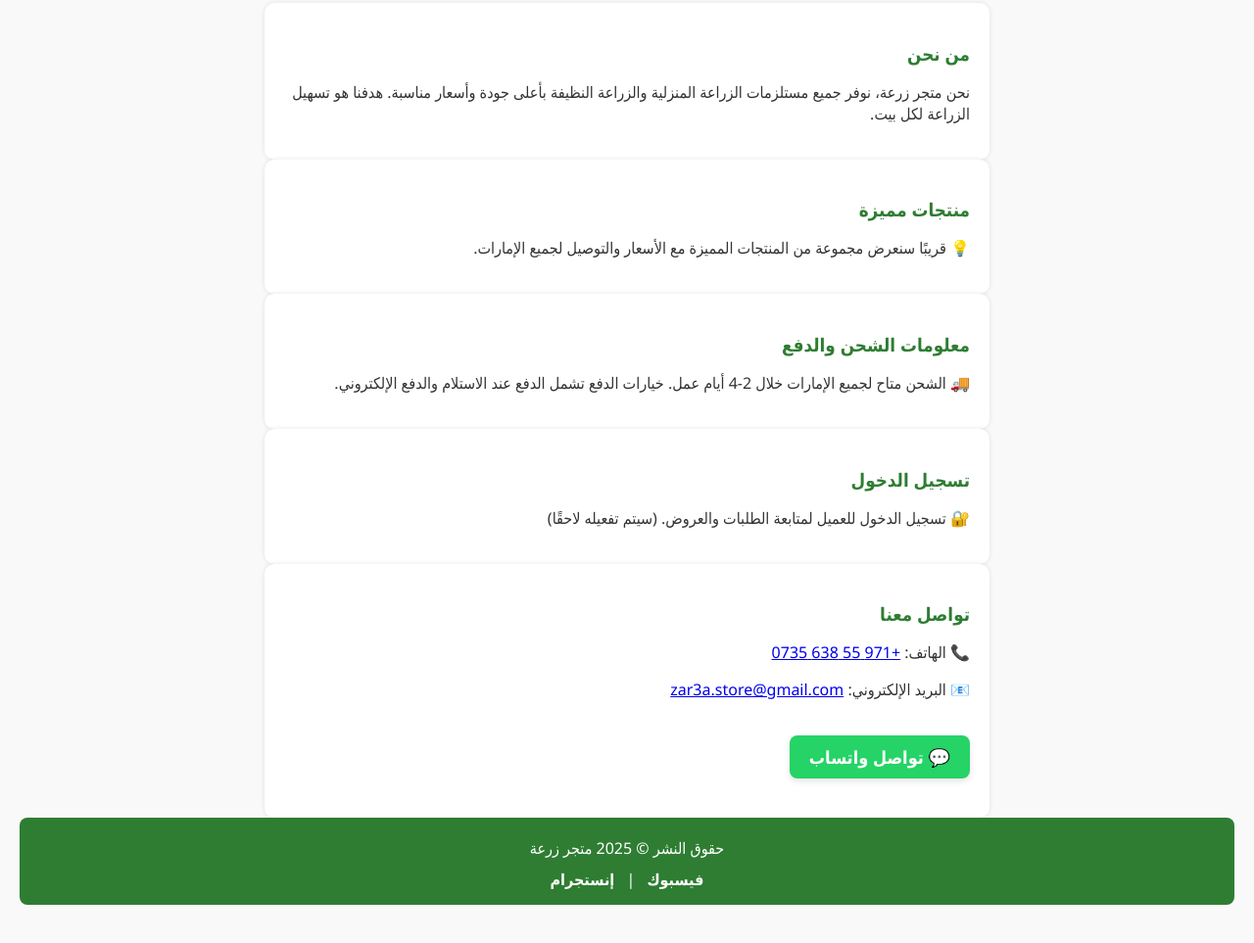
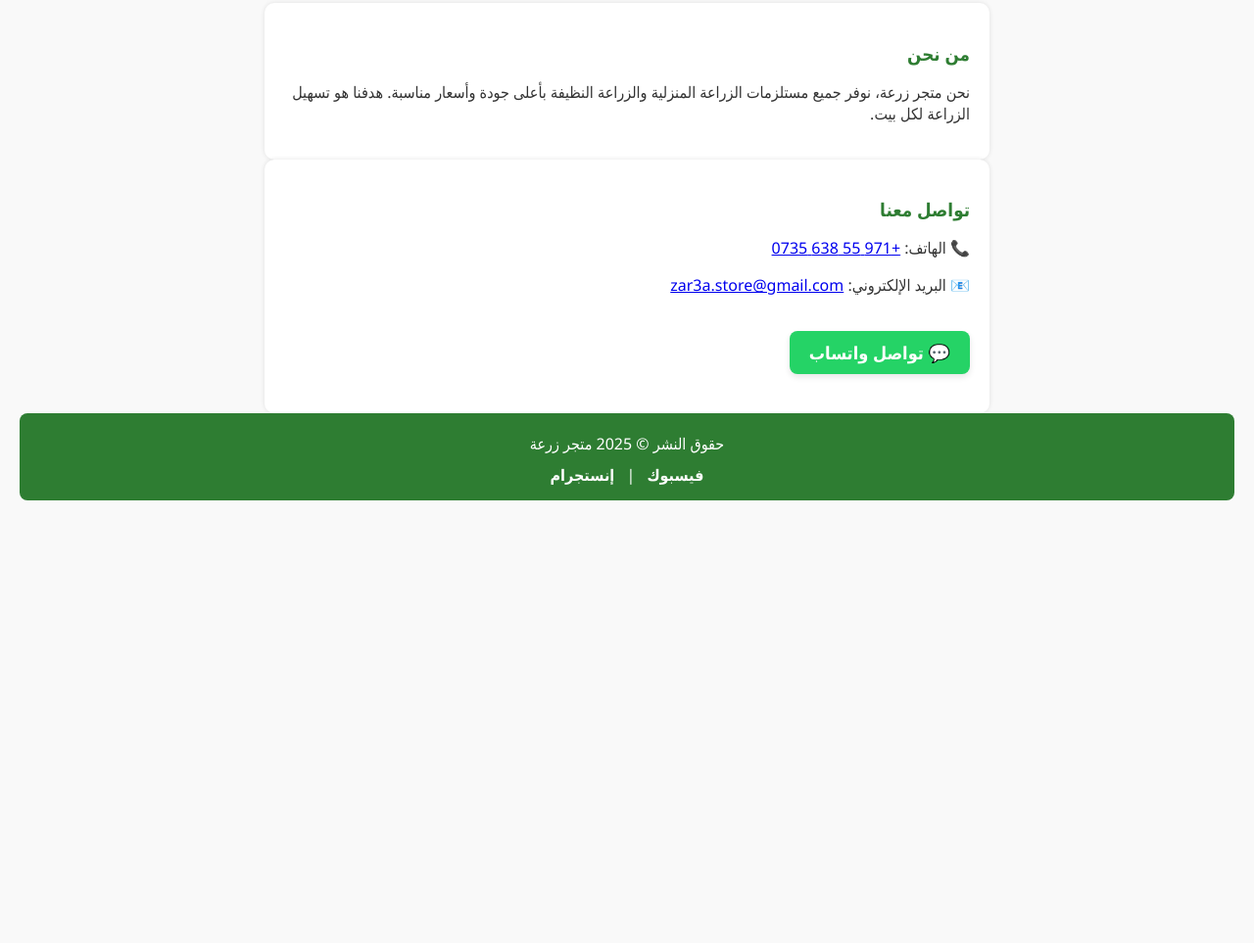
Before and after one commit to zar3astore/zar3a, a plain HTML site: page index.html in a window 1280 px wide. Shown: the part 477-1440 px from the top of the page at 98% size. After the commit the page ends 1028 px from the top, so only its background shows below. Drawn offline with Linux system fonts and the light colour scheme.

Commit message:
Update index.html

```diff
--- a/index.html
+++ b/index.html
@@ -1,4 +1,5 @@
-<!DOCTYPE html><html lang="ar" dir="rtl">
+<!DOCTYPE html>
+<html lang="ar" dir="rtl">
 <head>
   <meta charset="UTF-8" />
   <meta name="viewport" content="width=device-width, initial-scale=1" />
@@ -10,7 +11,9 @@
       margin: 0;
       padding: 20px;
       color: #333;
-    }header, footer {
+    }
+
+    header, footer {
       text-align: center;
       padding: 15px 0;
       background-color: #2e7d32;
@@ -100,7 +103,7 @@ section ul li a {
       background-color: #1ebd5b;
     }
 
-.about, .contact, .products, .shipping, .login {
+    .about, .contact {
       max-width: 700px;
       margin: auto;
       background: #fff;
@@ -109,15 +112,20 @@ section ul li a {
       box-shadow: 0 0 5px rgba(0,0,0,0.1);
     }
 
-.about h3, .contact h3, .products h3, .shipping h3, .login h3 {
+    .about h3, .contact h3 {
       color: #2e7d32;
       margin-bottom: 10px;
     }
+  </style>
+</head>
 
-  </style>
-</head><body>  <header>
+<body>
+
+  <header>
     <h1>🌿 مرحباً بكم في متجر زرعة</h1>
-  </header>  <section>
+  </header>
+
+  <section>
     <h2>🛒 الأقسام</h2>
     <ul>
       <li><a href="#">🪴 النباتات المنزلية</a></li>
@@ -128,28 +136,27 @@ section ul li a {
       <li><a href="#">🧼 مستلزمات الزراعة النظيفة</a></li>
       <li><a href="#">📦 العروض والباقات</a></li>
     </ul>
-  </section>  <section class="about">
+  </section>
+
+  <section class="about">
     <h3>من نحن</h3>
     <p>نحن متجر زرعة، نوفر جميع مستلزمات الزراعة المنزلية والزراعة النظيفة بأعلى جودة وأسعار مناسبة. هدفنا هو تسهيل الزراعة لكل بيت.</p>
-  </section>  <section class="products">
-    <h3>منتجات مميزة</h3>
-    <p>💡 قريبًا سنعرض مجموعة من المنتجات المميزة مع الأسعار والتوصيل لجميع الإمارات.</p>
-  </section>  <section class="shipping">
-    <h3>معلومات الشحن والدفع</h3>
-    <p>🚚 الشحن متاح لجميع الإمارات خلال 2-4 أيام عمل. خيارات الدفع تشمل الدفع عند الاستلام والدفع الإلكتروني.</p>
-  </section>  <section class="login">
-    <h3>تسجيل الدخول</h3>
-    <p>🔐 تسجيل الدخول للعميل لمتابعة الطلبات والعروض. (سيتم تفعيله لاحقًا)</p>
-  </section>  <section class="contact">
+  </section>
+
+  <section class="contact">
     <h3>تواصل معنا</h3>
     <p>📞 الهاتف: <a href="tel:+971556380735">+971 55 638 0735</a></p>
     <p>📧 البريد الإلكتروني: <a href="mailto:zar3a.store@gmail.com">zar3a.store@gmail.com</a></p>
     <a class="whatsapp-button" href="https://wa.me/971556380735" target="_blank">💬 تواصل واتساب</a>
-  </section>  <footer>
+  </section>
+
+  <footer>
     <p>حقوق النشر © 2025 متجر زرعة</p>
     <div class="social-links">
       <a href="https://facebook.com" target="_blank">فيسبوك</a> |
       <a href="https://instagram.com" target="_blank">إنستجرام</a>
     </div>
-  </footer></body>
-</
+  </footer>
+
+</body>
+</html>
```
Lines whose indentation alone changed are shown as unchanged.
